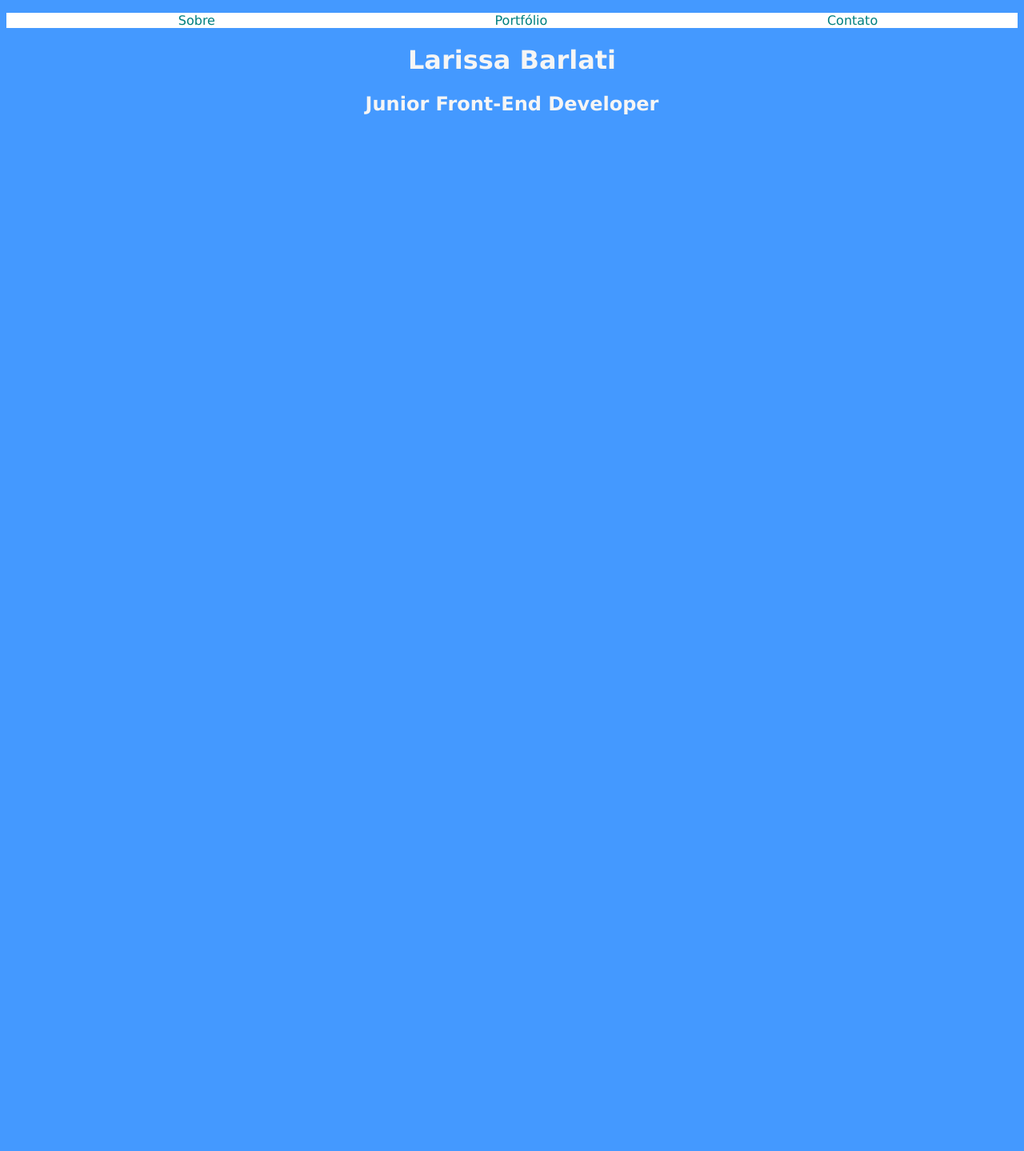
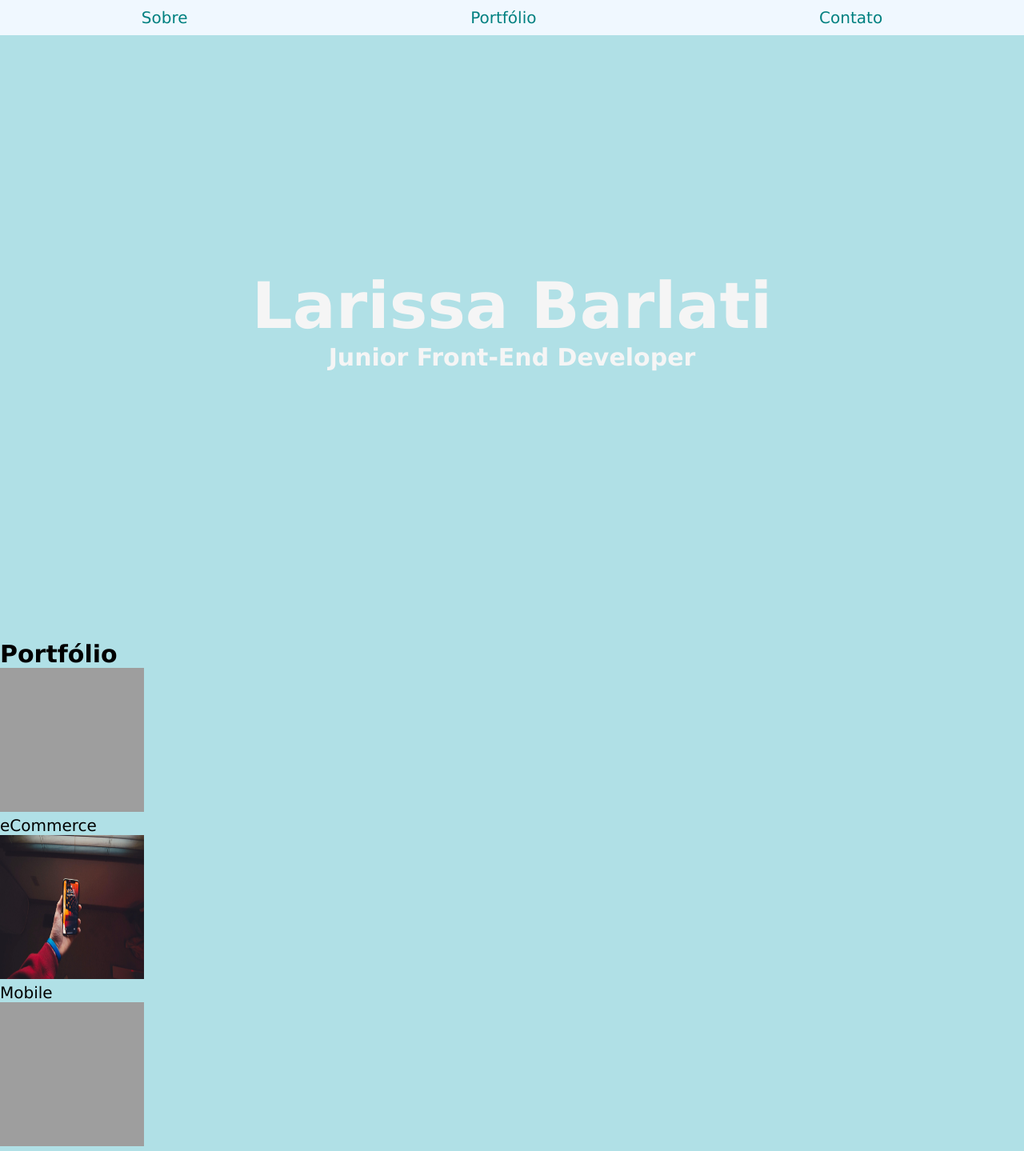
Before and after one commit to larabarlati/myprofile, a plain HTML site: page index.html in a window 1280 px wide. Shown: the top 1439 px of the page at 80% size. Before the commit the page ends 800 px from the top, so only its background shows below. Drawn offline with Linux system fonts and the light colour scheme; grey boxes are pictures that could not be loaded.

Commit message:
2nd Version

```diff
--- a/css/style.css
+++ b/css/style.css
@@ -1,11 +1,53 @@
+/* soft reset do css */
+
+* {
+	margin: 0;
+	padding: 0;
+	box-sizing: border-box;
+}
+
 body {
-	background: #4499ff;
+	background: #B0E0E6;
 	font-family: Verdana;
+	height: 100vh;
+	font-size: 12px;
+}
+
+/*se a tela tiver pelo menos 400px vai carregar estes estilos */
+@media (min-width: 400px) {
+	body {
+		font-size: 14px;
+	}
+}
+
+/*breakpoint*/
+@media (min-width: 600px) {
+	body {
+		font-size: 18px;
+	}
+}
+
+/*breakpoint*/
+@media (min-width: 1200px) {
+	body {
+		font-size: 20px;
+		background-image: none;
+	}
+}
+
+header {
+	height: 100vh;
+	display: flex;
+	justify-content: center;
+	align-items: center;
 
 }
 
 .menu {
-	background-color: white;
+	background-color: #F0F8FF;
+	position: fixed;
+	width: 100vw;
+	top: 0;
 }
 
 .menu ul {
@@ -17,9 +59,15 @@ body {
 	list-style: none;
 }
 
+.menu a {
+	display: block;
+	padding: 10px 20px;
+}
+
 a {
 	color: teal;
 	text-decoration: none;
+
 }
 
 a:hover {
@@ -36,3 +84,12 @@ a:hover {
 font-style: bold;
 
 }
+
+.site-title {
+	font-size: 4em;
+}
+
+.img-portfolio {
+	height: 180px;
+	width: 180px;
+}
--- a/index.html
+++ b/index.html
@@ -14,8 +14,28 @@
 	      <li><a href="#">Contato</a></li>
 	    </ul>
 	  </nav>
+	  <div>
 	  <h1 class="site-title">Larissa Barlati</h1>
 	  <h2 class="site-subtitle">Junior Front-End Developer</h2>
+	</div>
 	</header>
+		<h2>Portfólio</h2>
+		<figure>
+			<img class="img-portfolio" src="./img/ecommerce-creditos-s-o-c-i-a-l-c-u-t-unsplash.jpg" alt="eCommerce">
+			<figcaption>eCommerce</figcaption>
+		</figure>
+		<figure>
+			<img class="img-portfolio" src="./img/mobile-creditos-nate-grant-unsplash.jpg" alt=">Mobile">
+			<figcaption>Mobile</figcaption>
+		</figure>
+		<figure>
+			<img class="img-portfolio" src="./img/webdesign-creditos-domenico-loia-unsplash.jpg" alt="Web design">
+			<figcaption>Web design</figcaption>
+		</figure>
+		<figure>
+			<img class="img-portfolio" src="./img/projpessoais-creditos-hal-gatewood-unsplash.jpg" alt="Projetos pessoais">
+			<figcaption>Projetos pessoais</figcaption>
+		</figure>
+	</section>
 </body>
 </html>
```
Also changed, not shown: img/mobile-creditos-nate-grant-unsplash.jpg (added), 4 other files.
